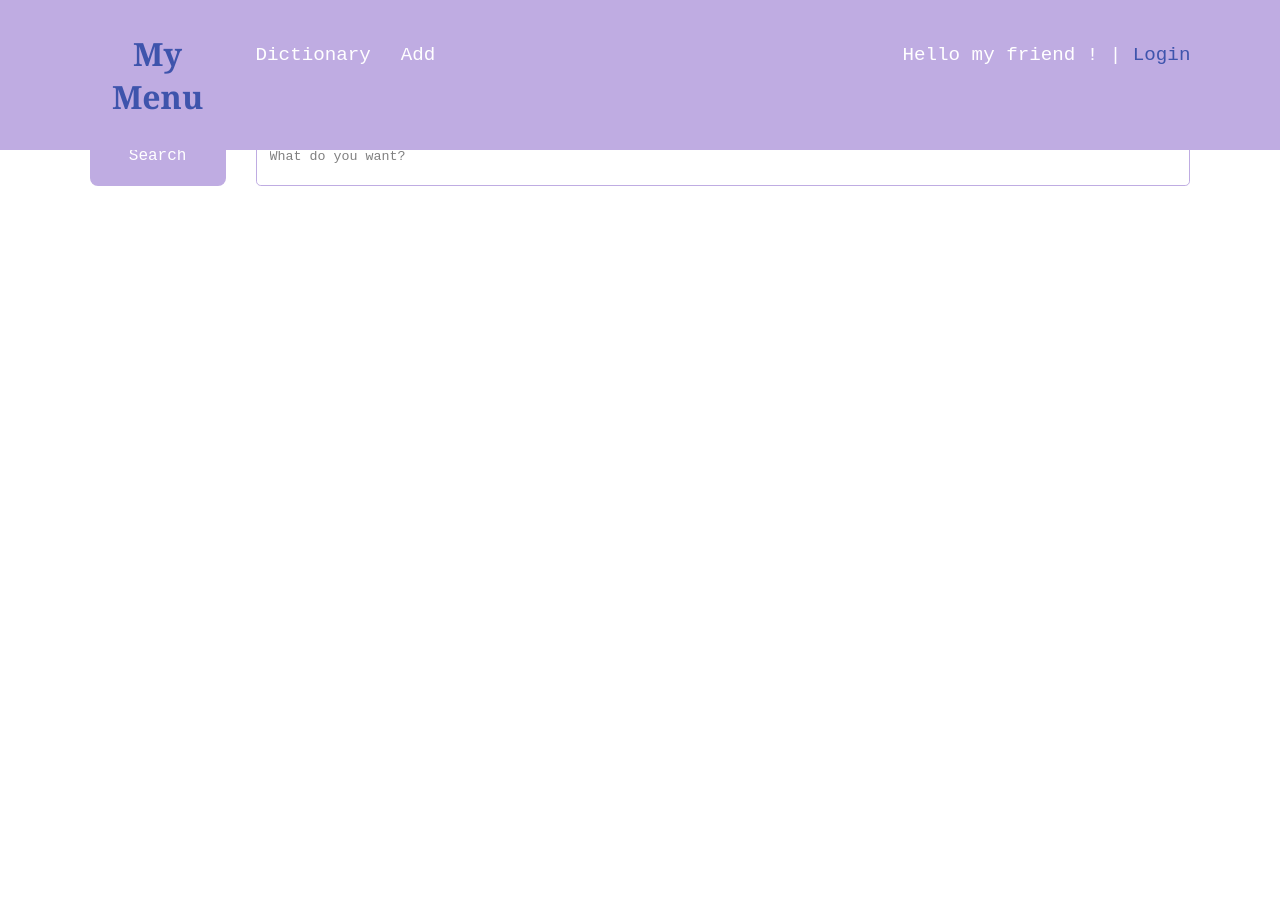
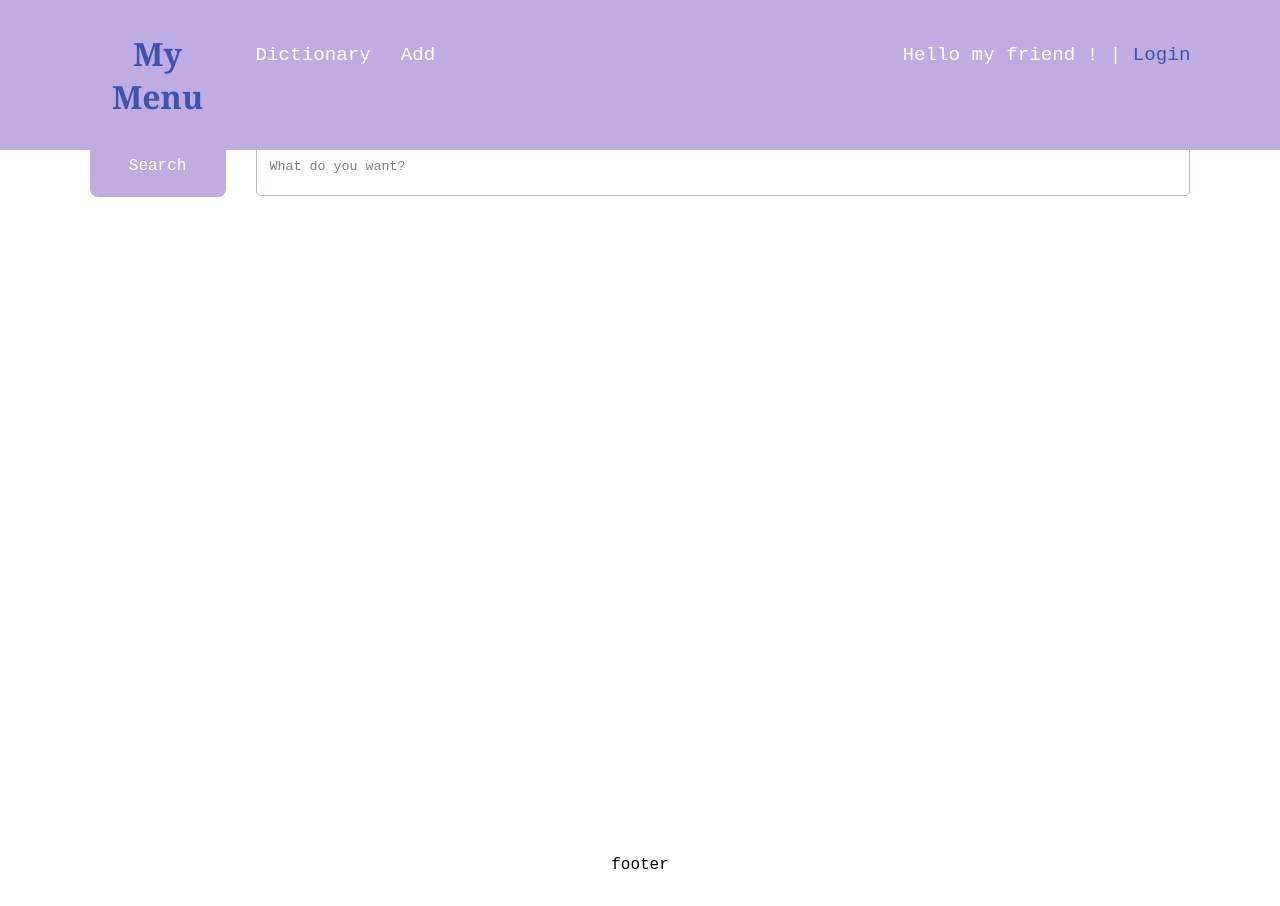
Before and after one commit to Nina1o1/my-menu, a React (Vite) app in the folder client/: page / in a window 1280 px wide. Built offline with nearby package versions, Linux system fonts and the light colour scheme.

Commit message:
fix container

```diff
--- a/client/src/components/common/footer.jsx
+++ b/client/src/components/common/footer.jsx
@@ -2,6 +2,7 @@ import "./footer.css"
 function Footer() {
   return (
     <footer className="footer">
+      footer
     </footer>
   )
 }
--- a/client/src/components/dictionary/dictionary.css
+++ b/client/src/components/dictionary/dictionary.css
@@ -1,28 +1,26 @@
-/* .showpage-container-mode{
-  display: flex;
-  flex-flow: row;
-  justify-content: space-between;
-  gap: 5.6rem;
-} */
-
 /* ==== Dictionary Page ==== */
 .dictionary-container{
-  width: 86%;
-  position: fixed;
-}
-.dictionary-container-mode{
-  min-width: 350px;
-  position: fixed;
+  width: 100%;
 }
 
+/* search */
 .search-container{
-  margin-bottom: 2rem;
-  height: 2.5rem;
+  padding-bottom: 2rem;
+  position: fixed;
   display: flex;
   flex-flow: row;
   justify-content: flex-start;
   align-items: center;
+  background-color: #fff;
 }
+
+.search-cont{
+  width: 86%;
+}
+.search-cont-mode{
+  width: 350px;
+}
+
 .search-btn{
   height: 3.8rem;
   min-width: 136px;
@@ -45,10 +43,22 @@
 
 /* list of dishes */
 .dict-container{
+  position: fixed;
+  margin-top: 6rem;
+  height: 76vh;
+  overflow-y: scroll;
+
+  height: 76vh;
   display: flex;
   flex-flow: column;
   font-family: 'Courier New', Courier, monospace;
-  /* overflow: scroll; */
+}
+
+.dict-cont{
+  width: 86%;
+}
+.dict-cont-mode{
+  width: 350px;
 }
 .dict-row{
   padding: 1rem 0;
--- a/client/src/components/dictionary/dictionary.jsx
+++ b/client/src/components/dictionary/dictionary.jsx
@@ -21,8 +21,6 @@ export default function Dictionary() {
   const selectedCategories = useRef([]);
   // states to manage display mode
   const [displayMode, setdisplayMode] = useState(false);
-  const [dictContainerStyle, setDictContainerStyle] = useState("dictionary-container");
-  const [showpageContainerStyle, setShowpageContainerStyle] = useState("showpage-container");
   const [clickedRecipe, setClickedRecipe] = useState(null);
   // sucure fetch api
   const axiosTookenProvider = useAxiosTooken();
@@ -58,16 +56,8 @@ export default function Dictionary() {
     }
   }
 
-  useEffect(() => {
-    const styleToggle = styleToggleHelper(displayMode);
-    setDictContainerStyle(styleToggle(dictContainerStyle));
-    setShowpageContainerStyle(styleToggle(showpageContainerStyle));
-  },[displayMode])
   return(
     <>
-      <div className={showpageContainerStyle}>
-
-       <div className={dictContainerStyle}>
       <SearchBar
         setSearchCount={setSearchCount}
         inputText = {inputText}
@@ -76,13 +66,11 @@ export default function Dictionary() {
         displayRecipes={displayRecipes}
         handleClickRecipe = {handleClickRecipe}
         displayMode={displayMode}/>
-        </div>
 
       {displayMode
         ? <Display recipe = {clickedRecipe} setdisplayMode={setdisplayMode}/>
         : "" }
 
-      </div>
     </>
   )
 }
--- a/client/src/components/dictionary/itemList.jsx
+++ b/client/src/components/dictionary/itemList.jsx
@@ -2,6 +2,12 @@ import { useEffect, useState } from 'react';
 import { styleToggleHelper } from './dictHelper';
 
 function ItemList ({displayRecipes, handleClickRecipe, displayMode}) {
+  const [dictContainerStyle, setDictContainerStyle] = useState("dict-cont");
+  useEffect(() => {
+    const styleToggle = styleToggleHelper(displayMode);
+    setDictContainerStyle(styleToggle(dictContainerStyle));
+  },[displayMode]);
+
   const itemList = displayRecipes.map((recipe, i) => {
     return <Item
       recipe={recipe}
@@ -11,7 +17,7 @@ function ItemList ({displayRecipes, handleClickRecipe, displayMode}) {
   });
 
   return(
-    <ul className="dict-container"> {itemList} </ul>
+    <ul className={`dict-container ${dictContainerStyle}`}> {itemList} </ul>
   )
 }
 
--- a/client/src/components/dictionary/searchBar.jsx
+++ b/client/src/components/dictionary/searchBar.jsx
@@ -3,6 +3,7 @@ import terms from '../../assets/terms.json';
 import { styleToggleHelper } from './dictHelper';
 
 function SearchBar({setSearchCount, inputText, displayMode}) {
+  const [searchContainerStyle, setSearchContainerStyle] = useState("search-cont")
   const [searchBtnStyle, setSearchBtnStyle] = useState("search-btn");
   const [searchBarStyle, setSearchBarStyle] = useState("search-bar");
 
@@ -11,6 +12,7 @@ function SearchBar({setSearchCount, inputText, displayMode}) {
     const styleToggle = styleToggleHelper(displayMode);
     setSearchBtnStyle(styleToggle(searchBtnStyle));
     setSearchBarStyle(styleToggle(searchBarStyle));
+    setSearchContainerStyle(styleToggle(searchContainerStyle))
   },[displayMode])
 
   // re-render dictionary component when click on search btn
@@ -21,7 +23,7 @@ function SearchBar({setSearchCount, inputText, displayMode}) {
 
 
   return(
-    <div className="search-container">
+    <div className={`search-container ${searchContainerStyle}`}>
       <button
         type="submit"
         onClick={handleSearch}
```
Lines whose indentation alone changed are shown as unchanged.
